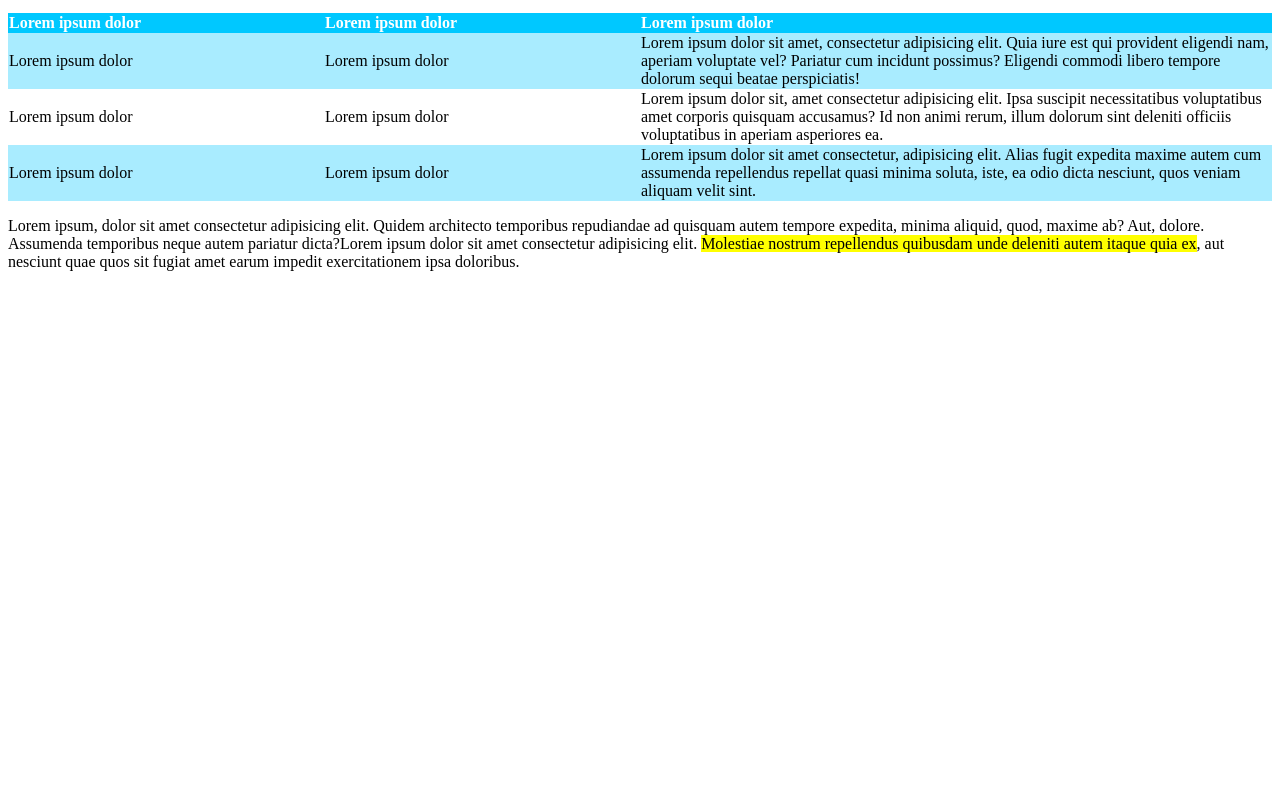
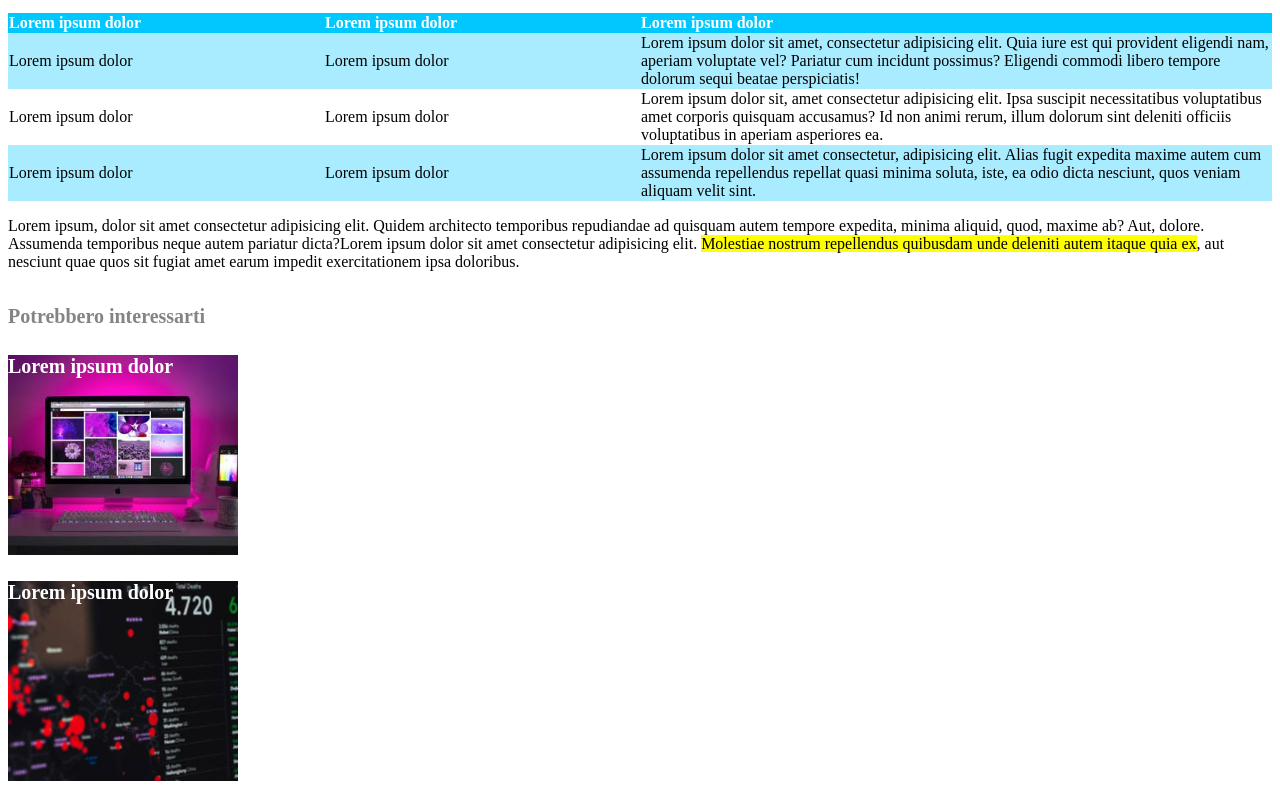
Before and after one commit to renatoirina/html-css-booleaner, a plain HTML site: page index.html in a window 1280 px wide. Shown: the part 917-1706 px from the top of the page. Before the commit the page ends 1204 px from the top, so only its background shows below. Drawn offline with Linux system fonts and the light colour scheme.

Commit message:
feat: footer

```diff
--- a/css/style.css
+++ b/css/style.css
@@ -25,11 +25,11 @@ h1{
 }
 
 h2{
-    color: rgba(73, 73, 73, 0.418);
+    color: rgba(73, 73, 73, 0.678);
     font-size: 20px;
     margin-top: 0px;
     margin-bottom: 0px;
-    font-weight: 200;
+    font-weight: bold;
 }
 
 .subtitle{
@@ -43,7 +43,7 @@ em{
 }
 
 h3{
-    color: rgba(73, 73, 73, 0.418);
+    color: rgba(73, 73, 73, 0.671);
     font-size: 15px;
     margin-top: 0px;
     margin-bottom: 0px;
@@ -88,3 +88,25 @@ tbody tr:nth-child(odd) {
 .column-50 {
     width: 50%;
 }
+
+.background-image {
+    position: relative;
+    margin-bottom: 5px;
+    width: 230px;
+    height: 200px;
+    background-position: center;
+}
+
+#background-image-1 {
+    background-image: url('../img/monitor.jpg');
+}
+
+#background-image-2 {
+    background-image: url('../img/graph.jpg');
+}
+
+h4{
+    color: white;
+    font-size: 20px;
+    text-align: left;
+}
--- a/index.html
+++ b/index.html
@@ -96,7 +96,14 @@
 
     <!-- Apertura Footer -->
     <footer>
-
+        <br>
+        <h2>Potrebbero interessarti</h2>
+        <div class="background-image" id="background-image-1">
+            <h4>Lorem ipsum dolor</h4>
+        </div>
+        <div class="background-image" id="background-image-2">
+            <h4>Lorem ipsum dolor</h4>
+        </div>
     </footer>
     <!-- Chiusura Footer -->
 </body>
```
